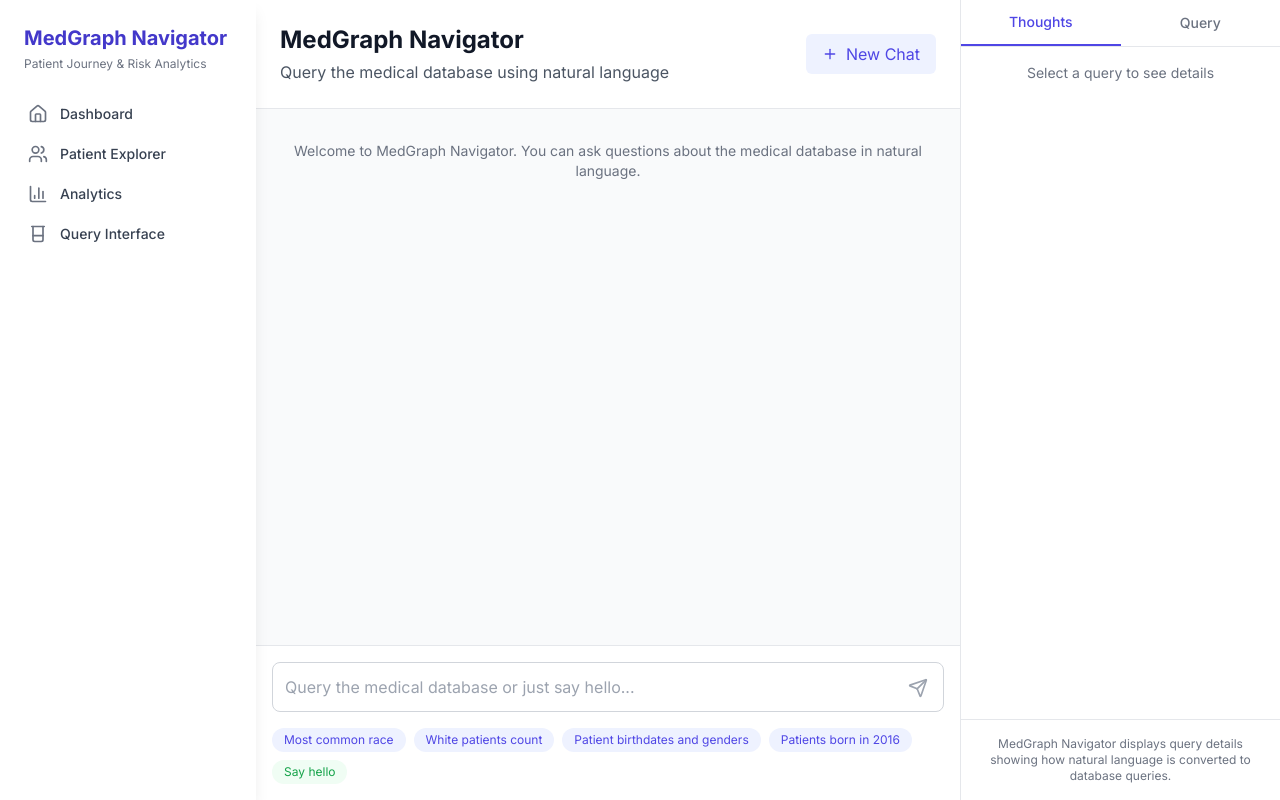
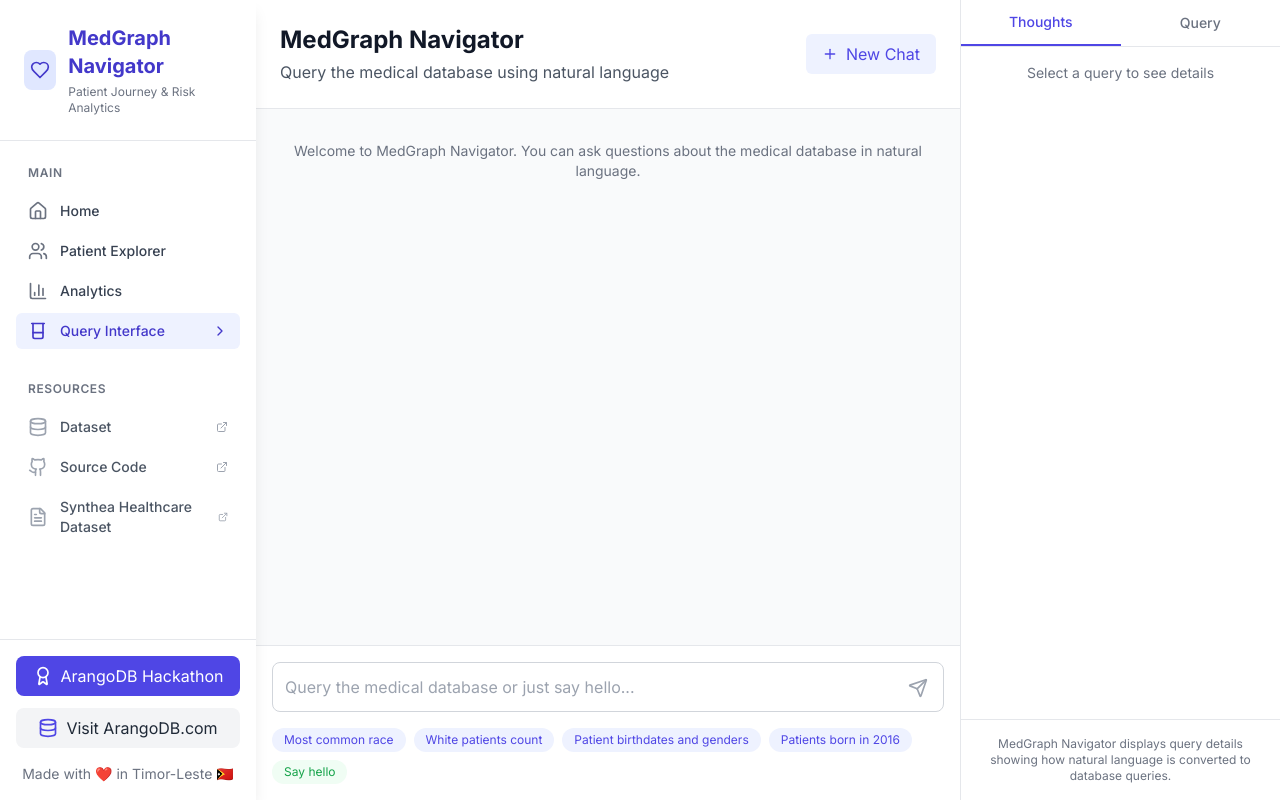
Before and after one commit to ajitonelsonn/medgraph-navigator, a Next.js app: page /query in a window 1280 px wide. Built offline with nearby package versions, Linux system fonts and the light colour scheme.

Commit message:
Update navigations

```diff
--- a/app/components/Navigation.tsx
+++ b/app/components/Navigation.tsx
@@ -1,10 +1,93 @@
 import Link from "next/link";
-import { Beaker, Home, BarChart3, Users } from "lucide-react";
+import { usePathname } from "next/navigation";
+import {
+  Beaker,
+  Home,
+  BarChart3,
+  Users,
+  ExternalLink as ExternalLinkIcon,
+  Heart,
+  Github,
+  Database,
+  Award,
+  ChevronRight,
+  FileText,
+  Menu,
+  X,
+} from "lucide-react";
+import { useState, useEffect, useRef } from "react";
 
 export default function Navigation() {
+  const pathname = usePathname();
+  const [mobileMenuOpen, setMobileMenuOpen] = useState(false);
+  const navRef = useRef<HTMLDivElement>(null);
+
+  // Close navigation when clicking outside
+  useEffect(() => {
+    function handleClickOutside(event: MouseEvent) {
+      if (
+        navRef.current &&
+        !navRef.current.contains(event.target as Node) &&
+        window.innerWidth < 768
+      ) {
+        setMobileMenuOpen(false);
+      }
+    }
+
+    // Close navigation when route changes
+    setMobileMenuOpen(false);
+
+    // Add event listener for clicks
+    document.addEventListener("mousedown", handleClickOutside);
+    return () => {
+      document.removeEventListener("mousedown", handleClickOutside);
+    };
+  }, [pathname]);
+
+  // Close navigation when escape key is pressed
+  useEffect(() => {
+    function handleEscapeKey(event: KeyboardEvent) {
+      if (event.key === "Escape" && mobileMenuOpen) {
+        setMobileMenuOpen(false);
+      }
+    }
+
+    document.addEventListener("keydown", handleEscapeKey);
+    return () => {
+      document.removeEventListener("keydown", handleEscapeKey);
+    };
+  }, [mobileMenuOpen]);
+
   return (
-    <nav className="fixed top-0 left-0 z-40 h-screen w-64 bg-white shadow-lg">
-      <div className="p-6">
+    <>
+      {/* Mobile menu button */}
+      <div className="fixed top-4 left-4 z-50 md:hidden">
+        <button
+          onClick={() => setMobileMenuOpen(!mobileMenuOpen)}
+          className="p-2 rounded-md bg-white shadow-md text-gray-700 hover:text-indigo-600"
+          aria-label={mobileMenuOpen ? "Close menu" : "Open menu"}
+        >
+          {mobileMenuOpen ? <X size={24} /> : <Menu size={24} />}
+        </button>
+      </div>
+
+      {/* Navigation sidebar */}
+      <nav
+        ref={navRef}
+        className={`fixed top-0 left-0 z-40 h-screen w-64 bg-white shadow-lg transform transition-transform duration-300 ease-in-out ${
+          mobileMenuOpen
+            ? "translate-x-0"
+            : "-translate-x-full md:translate-x-0"
+        }`}
+      >
+        <div className="h-full flex flex-col">
+          {/* Logo and title */}
+          <div className="p-6 border-b">
+            <div className="flex items-center">
+              <div className="flex items-center justify-center w-10 h-10 rounded-lg bg-indigo-100 text-indigo-700 mr-3">
+                <Heart size={20} />
+              </div>
+              <div>
                 <h1 className="text-xl font-bold text-indigo-700">
                   MedGraph Navigator
                 </h1>
@@ -12,31 +95,153 @@
                   Patient Journey & Risk Analytics
                 </p>
               </div>
-      <div className="px-4">
-        <div className="space-y-1">
-          <NavItem href="/" icon={<Home size={20} />} text="Dashboard" />
+            </div>
+          </div>
+
+          {/* Navigation sections */}
+          <div className="flex-1 overflow-y-auto py-6 px-4 space-y-8">
+            {/* Main navigation */}
+            <div>
+              <h3 className="px-3 text-xs font-semibold text-gray-500 uppercase tracking-wider">
+                Main
+              </h3>
+              <div className="mt-3 space-y-1">
+                <NavItem
+                  href="/"
+                  icon={<Home size={20} />}
+                  text="Home"
+                  isActive={pathname === "/"}
+                  onClick={() => setMobileMenuOpen(false)}
+                />
                 <NavItem
                   href="/patients"
                   icon={<Users size={20} />}
                   text="Patient Explorer"
+                  isActive={pathname === "/patients"}
+                  onClick={() => setMobileMenuOpen(false)}
                 />
                 <NavItem
                   href="/analytics"
                   icon={<BarChart3 size={20} />}
                   text="Analytics"
+                  isActive={pathname === "/analytics"}
+                  onClick={() => setMobileMenuOpen(false)}
                 />
                 <NavItem
                   href="/query"
                   icon={<Beaker size={20} />}
                   text="Query Interface"
+                  isActive={pathname === "/query"}
+                  onClick={() => setMobileMenuOpen(false)}
                 />
               </div>
             </div>
+
+            {/* Resources section */}
+            <div>
+              <h3 className="px-3 text-xs font-semibold text-gray-500 uppercase tracking-wider">
+                Resources
+              </h3>
+              <div className="mt-3 space-y-1">
+                <ExternalNavItem
+                  href="https://huggingface.co/datasets/ajitonelson/synthetic-mass-health-data"
+                  icon={<Database size={20} />}
+                  text="Dataset"
+                />
+                <ExternalNavItem
+                  href="https://github.com/ajitonelsonn/medgraph-navigator"
+                  icon={<Github size={20} />}
+                  text="Source Code"
+                />
+                <ExternalNavItem
+                  href="https://synthea.mitre.org/about"
+                  icon={<FileText size={20} />}
+                  text="Synthea Healthcare Dataset"
+                />
+              </div>
+            </div>
+          </div>
+
+          {/* Footer with project links */}
+          <div className="p-4 border-t">
+            <div className="space-y-3">
+              <Link
+                href="https://arangodbhackathon.devpost.com/"
+                target="_blank"
+                className="flex items-center justify-center px-4 py-2 bg-indigo-600 hover:bg-indigo-700 rounded-lg text-white transition duration-150"
+              >
+                <Award className="h-5 w-5 mr-2" />
+                ArangoDB Hackathon
+              </Link>
+
+              <Link
+                href="https://arangodb.com/"
+                target="_blank"
+                className="flex items-center justify-center px-4 py-2 bg-gray-100 hover:bg-gray-200 rounded-lg text-gray-800 transition duration-150"
+              >
+                <Database className="h-5 w-5 mr-2 text-indigo-600" />
+                Visit ArangoDB.com
+              </Link>
+
+              <div className="text-center text-sm text-gray-500 pt-1">
+                Made with ❤️ in Timor-Leste 🇹🇱
+              </div>
+            </div>
+          </div>
+        </div>
       </nav>
+
+      {/* Mobile overlay */}
+      {mobileMenuOpen && (
+        <div
+          className="fixed inset-0 bg-black bg-opacity-50 z-30 md:hidden"
+          onClick={() => setMobileMenuOpen(false)}
+          aria-hidden="true"
+        />
+      )}
+    </>
   );
 }
 
 function NavItem({
+  href,
+  icon,
+  text,
+  isActive = false,
+  onClick,
+}: {
+  href: string;
+  icon: React.ReactNode;
+  text: string;
+  isActive?: boolean;
+  onClick?: () => void;
+}) {
+  return (
+    <Link
+      href={href}
+      onClick={onClick}
+      className={`flex items-center px-3 py-2 text-sm font-medium rounded-md group transition-colors ${
+        isActive
+          ? "bg-indigo-50 text-indigo-700"
+          : "text-gray-700 hover:text-indigo-700 hover:bg-indigo-50"
+      }`}
+    >
+      <span
+        className={`mr-3 ${
+          isActive
+            ? "text-indigo-700"
+            : "text-gray-500 group-hover:text-indigo-700"
+        }`}
+      >
+        {icon}
+      </span>
+      {text}
+      {isActive && <ChevronRight className="ml-auto h-4 w-4 text-indigo-700" />}
+    </Link>
+  );
+}
+
+function ExternalNavItem({
   href,
   icon,
   text,
@@ -48,12 +253,14 @@
   return (
     <Link
       href={href}
-      className="flex items-center px-3 py-2 text-sm font-medium rounded-md text-gray-700 hover:text-indigo-700 hover:bg-indigo-50 group transition-colors"
+      target="_blank"
+      className="flex items-center px-3 py-2 text-sm font-medium rounded-md text-gray-600 hover:text-indigo-600 hover:bg-indigo-50 group transition-colors"
     >
-      <span className="mr-3 text-gray-500 group-hover:text-indigo-700">
+      <span className="mr-3 text-gray-400 group-hover:text-indigo-600">
         {icon}
       </span>
       {text}
+      <ExternalLinkIcon className="ml-auto h-3 w-3 text-gray-400 group-hover:text-indigo-600" />
     </Link>
   );
 }
```
Lines whose indentation alone changed are shown as unchanged.
